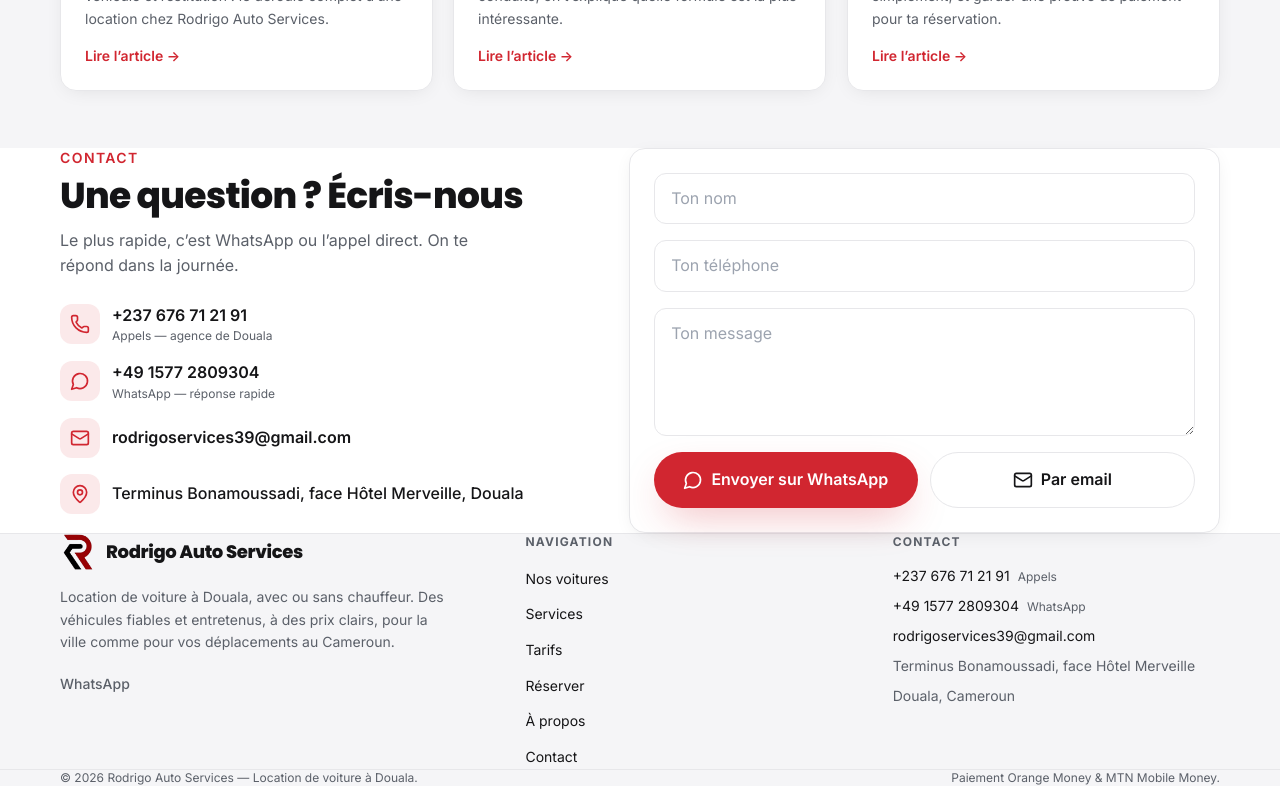
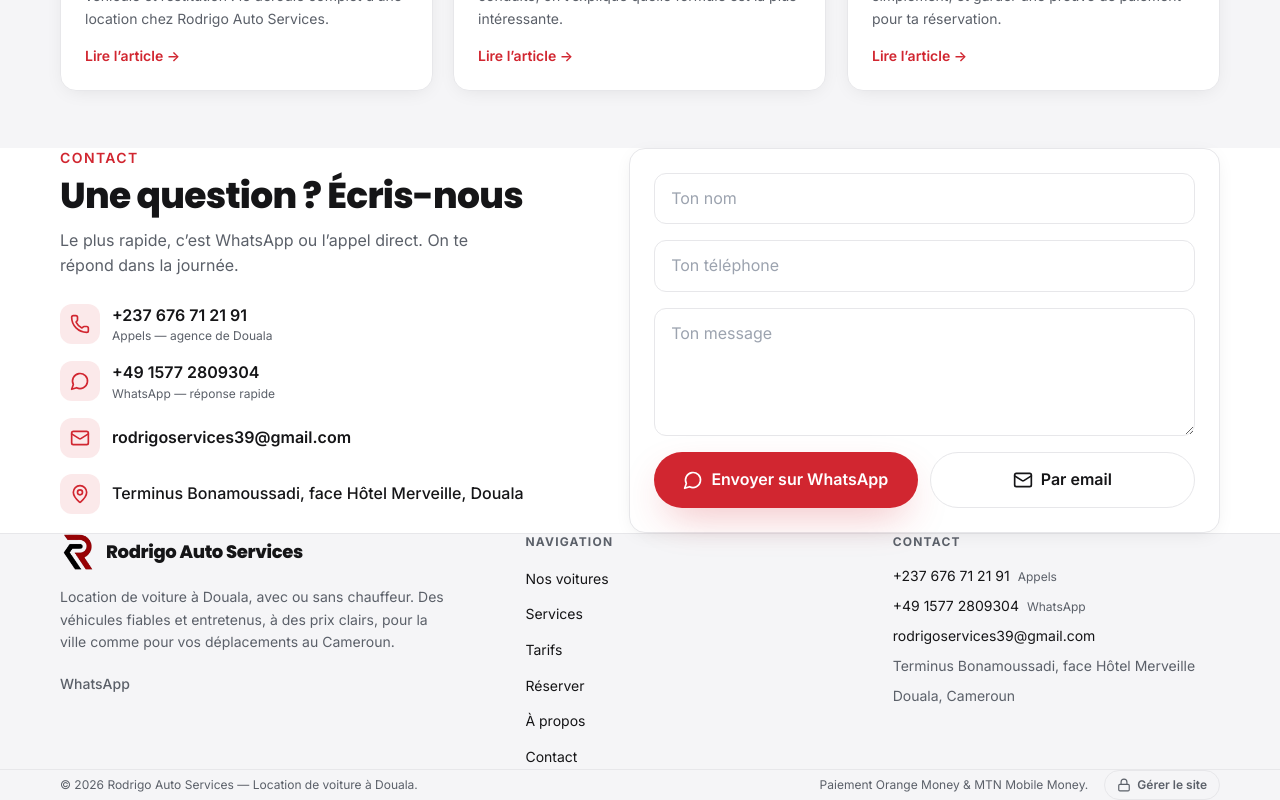
Before and after one commit to alex-dembele/website-rodrigo, a Next.js app: page / in a window 1280 px wide. Shown: the part 3634-4434 px from the top of the page. Built offline with nearby package versions, Linux system fonts and the light colour scheme.

Commit message:
pied de page: ajoute un lien vers l'espace de gestion
Le gérant devait taper /admin de mémoire dans la barre d'adresse. Un
bouton discret « Gérer le site » en bas de chaque page suffit désormais,
et reste invisible pour un client qui ne le cherche pas.

```diff
--- a/components/Footer.tsx
+++ b/components/Footer.tsx
@@ -1,4 +1,5 @@
 import Link from 'next/link';
+import { Lock } from 'lucide-react';
 import { LogoMark } from './Logo';
 import { site, waLink, telLink } from '@/lib/site';
 
@@ -70,7 +71,15 @@ export default function Footer() {
       <div className="border-t border-brand-line">
         <div className="container flex flex-col items-center justify-between gap-2 py-5 text-xs text-brand-gray sm:flex-row">
           <p>© {new Date().getFullYear()} {site.name} — Location de voiture à Douala.</p>
-          <p>Paiement Orange Money & MTN Mobile Money.</p>
+          <div className="flex items-center gap-4">
+            <p>Paiement Orange Money & MTN Mobile Money.</p>
+            <Link
+              href="/admin"
+              className="inline-flex items-center gap-1.5 rounded-full border border-brand-line px-3 py-1.5 font-semibold text-brand-gray transition hover:border-brand-red/40 hover:text-brand-red"
+            >
+              <Lock className="h-3.5 w-3.5" /> Gérer le site
+            </Link>
+          </div>
         </div>
       </div>
     </footer>
```
Also changed, not shown: 1 other file (tests, documents, lock files or other folders).
